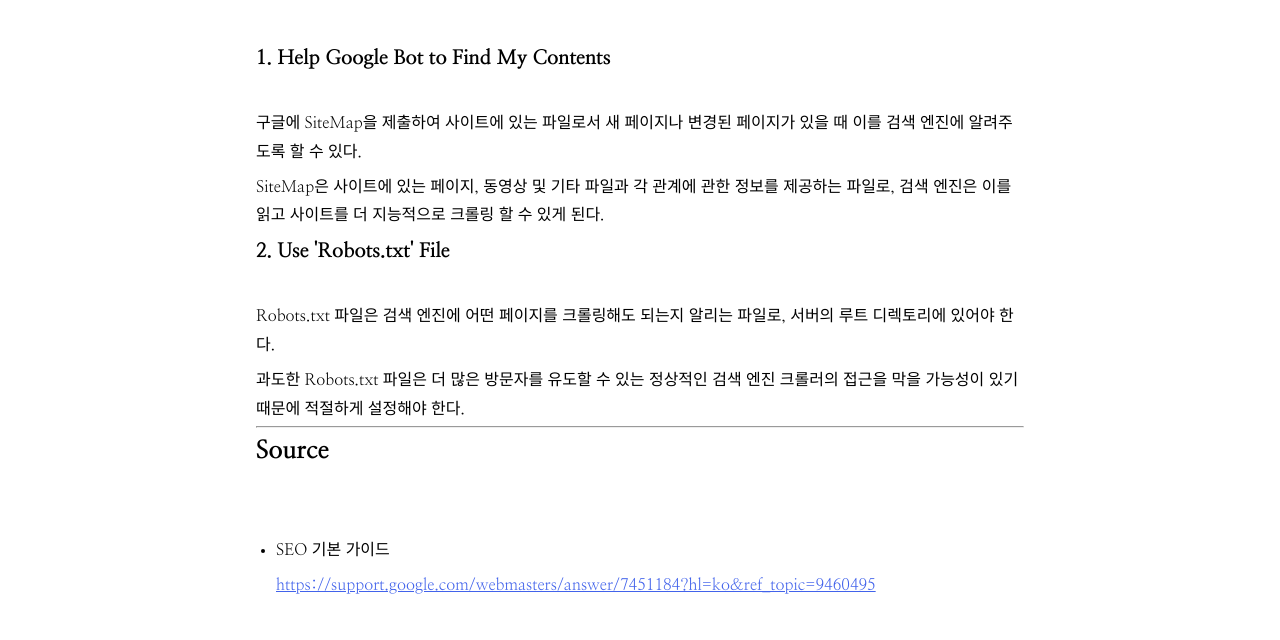
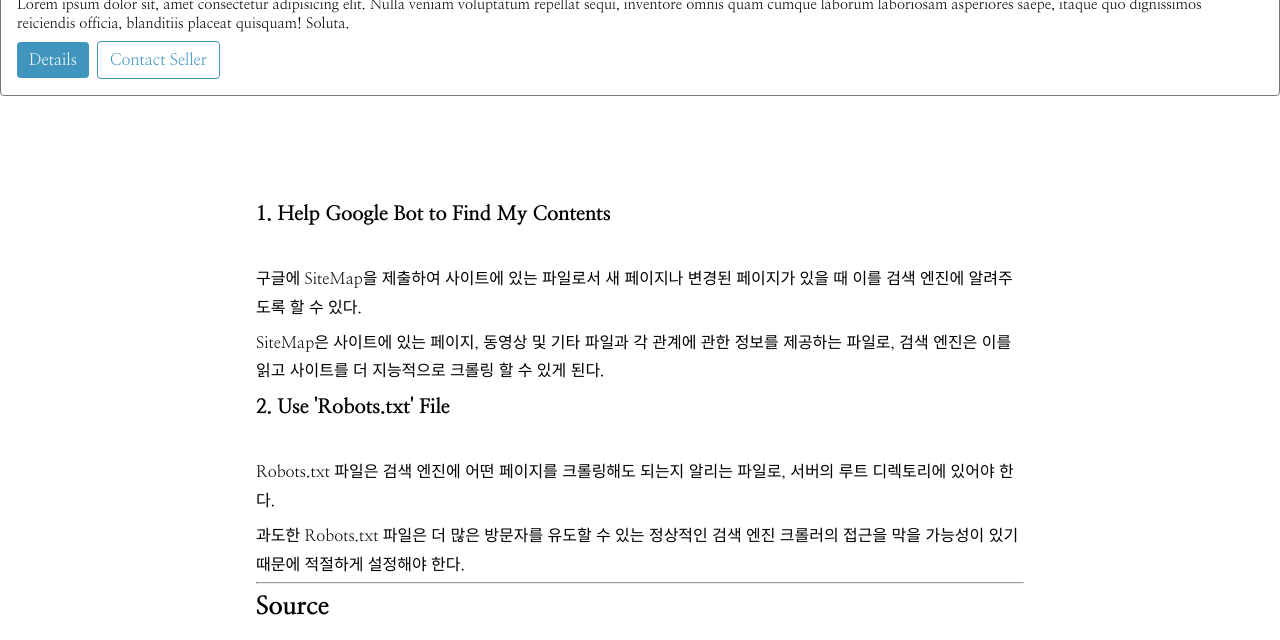
Before and after one commit to SeungrokYoon/lethe-blog, a Gatsby site: page /2023-02-02/ in a window 1280 px wide. Shown: the part 460-1100 px from the top of the page. Built offline with nearby package versions, Linux system fonts and the light colour scheme; Gatsby itself is replaced by a stand-in of ours.

Commit message:
feat: Add new AnimatedCard component to directory

```diff
--- /dev/null
+++ b/src/components/Common/AnimatedCard.tsx
@@ -0,0 +1,74 @@
+import styled from '@emotion/styled'
+import { FunctionComponent } from 'react'
+
+const Card = styled.div`
+  &.card-background {
+    background: white;
+    padding: 1rem;
+    border: 1px solid #777;
+    border-radius: 0.25rem;
+  }
+  div.card-header {
+    font-size: 1.5rem;
+    margin-bottom: 0.5rem;
+  }
+  div.card-body {
+    font-size: 0.9rem;
+  }
+  div.card-footer {
+    margin-top: 0.5rem;
+  }
+`
+
+const CardBtn = styled.button`
+  &.btn {
+    --color: hsl(200, 50%, 50%);
+    background-color: var(--color);
+    color: white;
+    border: none;
+    font-size: 1rem;
+    padding: 0.5em 0.75em;
+    border-radius: 0.25em;
+    cursor: pointer;
+  }
+
+  &.btn:hover,
+  &.btn:focus {
+    background: hsl(200, 50%, 60%);
+  }
+
+  &.btn.btn-outline {
+    background: none;
+    border: 1px solid var(--color);
+    color: var(--color);
+  }
+
+  &.btn.btn-outline:hover,
+  &.btn.btn-outline:focus {
+    background: hsl(200, 50%, 90%);
+  }
+
+  &.btn + .btn {
+    margin-left: 0.5rem;
+  }
+`
+
+const AnimatedCard: FunctionComponent = () => {
+  return (
+    <Card className="card-background">
+      <div className="card-header">Hello!</div>
+      <div className="card-body">
+        Lorem ipsum dolor sit, amet consectetur adipisicing elit. Nulla veniam
+        voluptatum repellat sequi, inventore omnis quam cumque laborum
+        laboriosam asperiores saepe, itaque quo dignissimos reiciendis officia,
+        blanditiis placeat quisquam! Soluta.
+      </div>
+      <div className="card-footer">
+        <CardBtn className="btn">Details</CardBtn>
+        <CardBtn className="btn btn-outline">Contact Seller</CardBtn>
+      </div>
+    </Card>
+  )
+}
+
+export default AnimatedCard
--- a/src/templates/post_template.tsx
+++ b/src/templates/post_template.tsx
@@ -1,3 +1,4 @@
+import AnimatedCard from 'components/Common/AnimatedCard'
 import Template from 'components/Common/Template'
 import PostContent from 'components/Post/PostContent'
 import PostHead from 'components/Post/PostHead'
@@ -46,6 +47,7 @@ const PostTemplate: FunctionComponent<PostTemplateProps> = function ({
         categories={categories}
         thumbnail={gatsbyImageData}
       />
+      <AnimatedCard />
       <PostContent html={html} />
       Post Template
     </Template>
```
